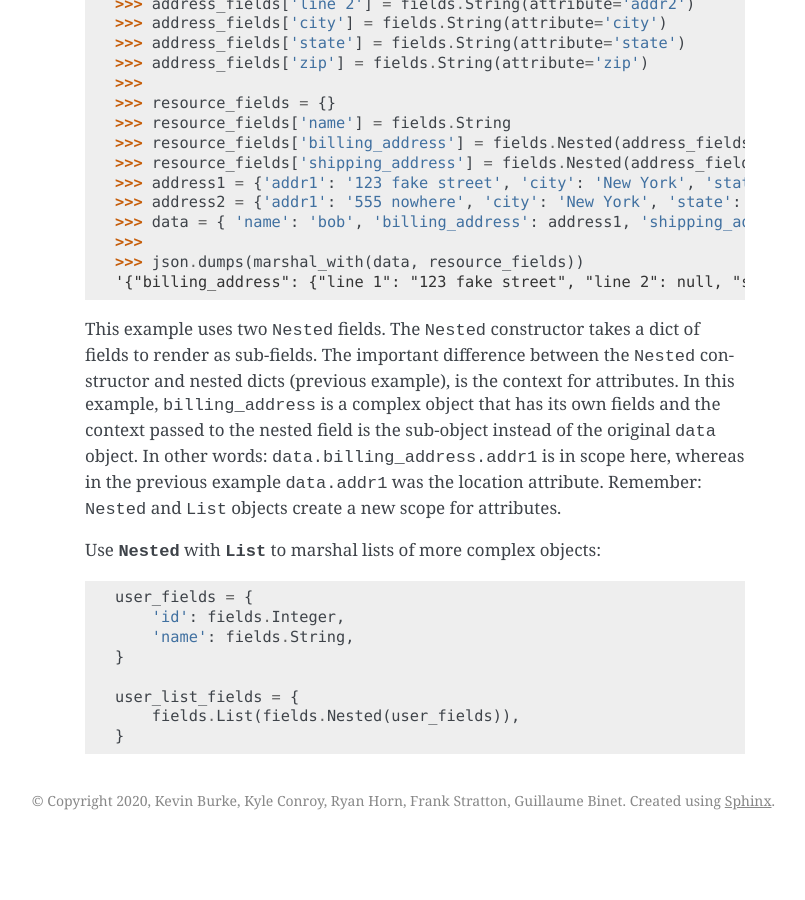
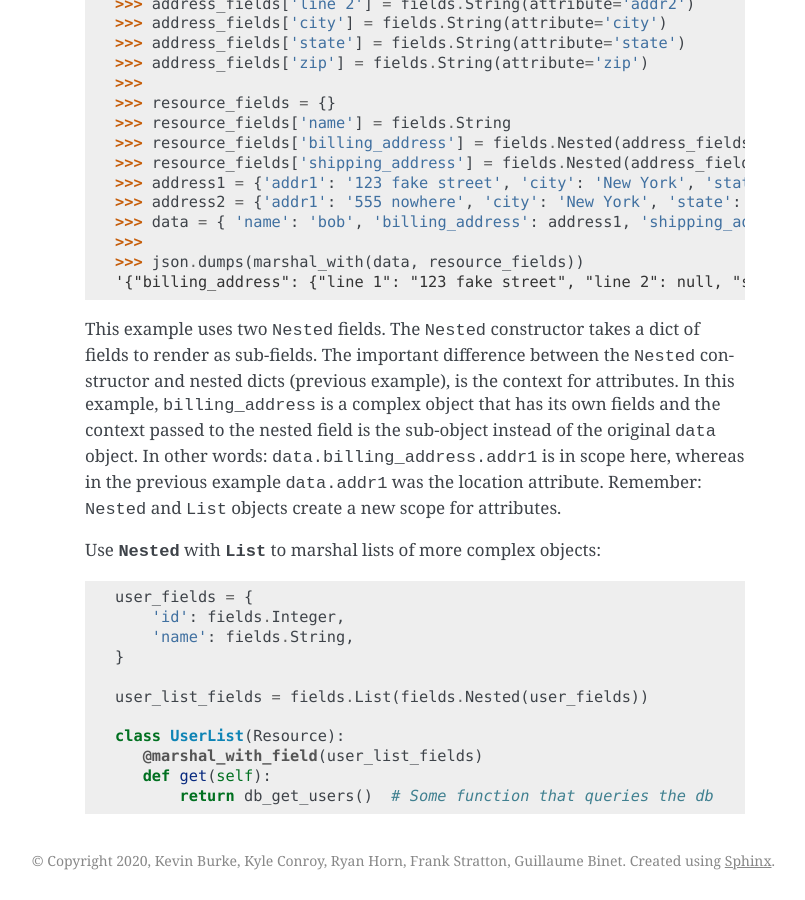
Before and after one commit to flask-restful/flask-restful, a Sphinx documentation site: the page built from docs/fields.rst, in a window 1280 px wide and 900 px high, scrolled down 4346 px. Shown: the whole window, without its empty margins (335-1140 px from the left). Built offline with Sphinx 7.4.7, drawn with Linux system fonts in a browser that asks for light colours; before the commit the page ends 5186 px from its top, so only the background shows below that.

Commit message:
Updated list example
The existing example fails with this error message: AttributeError: 'set' object has no attribute 'items'

```diff
--- a/docs/fields.rst
+++ b/docs/fields.rst
@@ -245,6 +245,9 @@ complex objects: ::
         'name': fields.String,
     }
 
-    user_list_fields = {
-        fields.List(fields.Nested(user_fields)),
-    }
+    user_list_fields = fields.List(fields.Nested(user_fields))
+
+    class UserList(Resource):
+       @marshal_with_field(user_list_fields)
+       def get(self):
+           return db_get_users()  # Some function that queries the db
```
